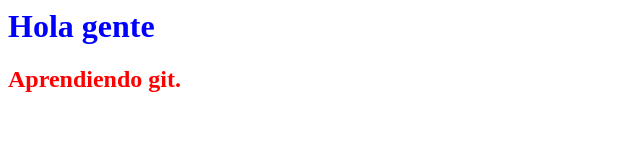
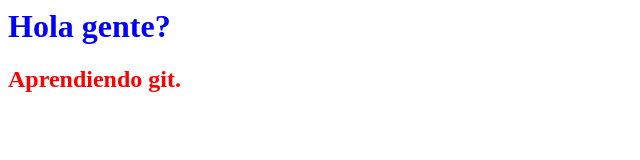
Before and after one commit to SotoYamil/repo-prueba, a plain HTML site: page index.html in a window 1280 px wide. Shown: the full height of the page, 0-640 px from the left. Drawn offline with Linux system fonts and the light colour scheme.

Commit message:
Agregando signo de preguta en index.html en h1

```diff
--- a/index.html
+++ b/index.html
@@ -3,7 +3,7 @@
         <link rel="stylesheet" href= "style.css"></link>
     </head>
     <body>
-        <h1>Hola gente</h1>
+        <h1>Hola gente?</h1>
         <h2>Aprendiendo git.</h2>
     </body>
 </html>
```
